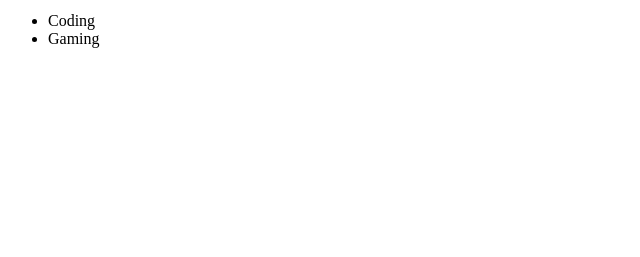
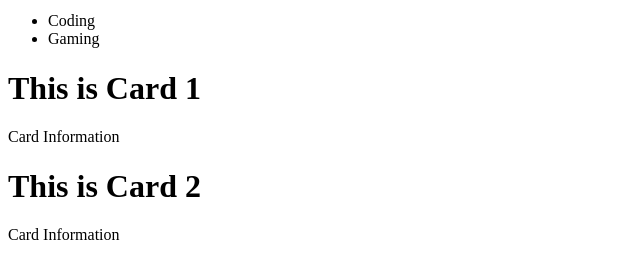
Before and after one commit to faha-d/React.js, a React (Vite) app: page / in a window 1280 px wide. Shown: the part 1170-1427 px from the top of the page, without its empty margins (0-640 px from the left). Before the commit the page ends 1234 px from the top, so only its background shows below. Built offline with nearby package versions, Linux system fonts and the light colour scheme.

Commit message:
Children in react

```diff
--- a/src/App.jsx
+++ b/src/App.jsx
@@ -4,15 +4,29 @@ import Footer from "./components/Footer";
 import Bio from "./components/Bio";
 import ProductInfo from "./components/ProductInfo";
 import UsersInfo from "./components/UsersInfo";
+import Card from "./components/Card";
 const App = () => {
   return (
     <div className="App">
       <Header />
       <Content />
       <Footer />
-      <ProductInfo/>
-      <UsersInfo/>
-      <Bio name="Muhammad Fahad" age={20} hobbies={["Coding", "Gaming"]} img="https://imgs.search.brave.com/23Erch8wBAZqQYPVBFcKymRHH_SYuXbEBC7EEkeDrK8/rs:fit:860:0:0:0/g:ce/aHR0cHM6Ly90My5m/dGNkbi5uZXQvanBn/LzAwLzU3LzA0LzU4/LzM2MF9GXzU3MDQ1/ODg3X0hISm1sNkRK/VnhOQk1xTWVEcVZK/MFpRRG5vdHA1ckdE/LmpwZw"/>
+      <ProductInfo />
+      <UsersInfo />
+      <Bio
+        name="Muhammad Fahad"
+        age={20}
+        hobbies={["Coding", "Gaming"]}
+        img="https://imgs.search.brave.com/23Erch8wBAZqQYPVBFcKymRHH_SYuXbEBC7EEkeDrK8/rs:fit:860:0:0:0/g:ce/aHR0cHM6Ly90My5m/dGNkbi5uZXQvanBn/LzAwLzU3LzA0LzU4/LzM2MF9GXzU3MDQ1/ODg3X0hISm1sNkRK/VnhOQk1xTWVEcVZK/MFpRRG5vdHA1ckdE/LmpwZw"
+      />
+      <Card>
+        <h1>This is Card 1</h1>
+        <p>Card Information</p>
+      </Card>
+      <Card>
+        <h1>This is Card 2</h1>
+        <p>Card Information</p>
+      </Card>
     </div>
   );
 };
--- /dev/null
+++ b/src/components/Card.jsx
@@ -0,0 +1,6 @@
+const Card = ({children}) => {
+    return(
+        <div>{children}</div>
+    )
+}
+export default Card;
```
